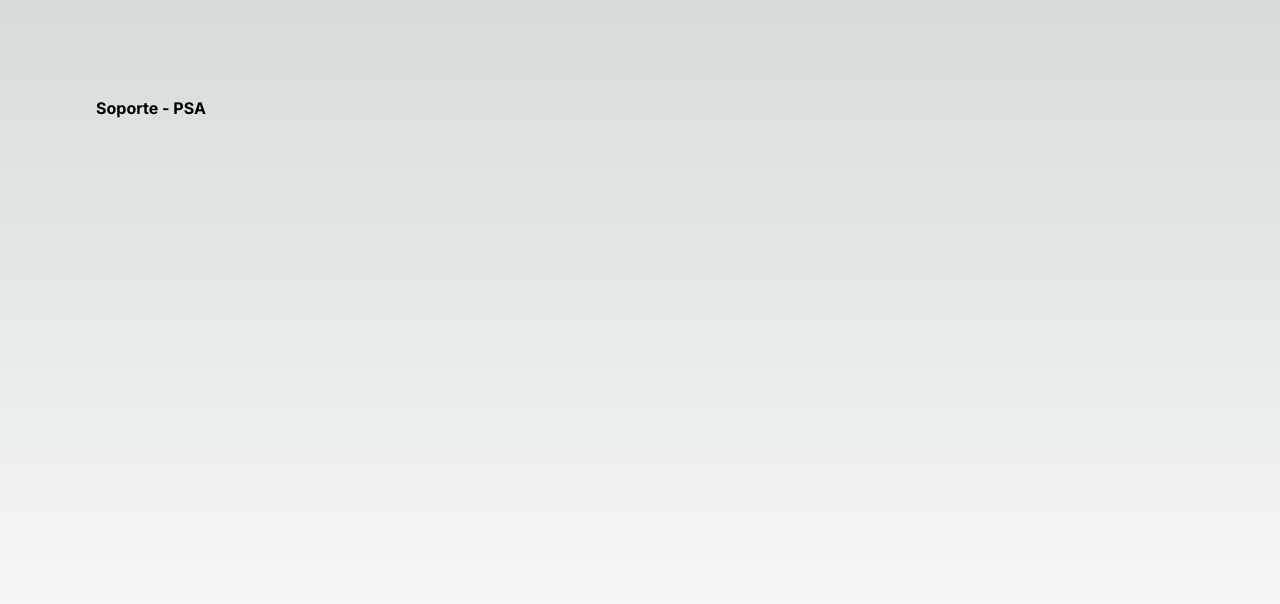
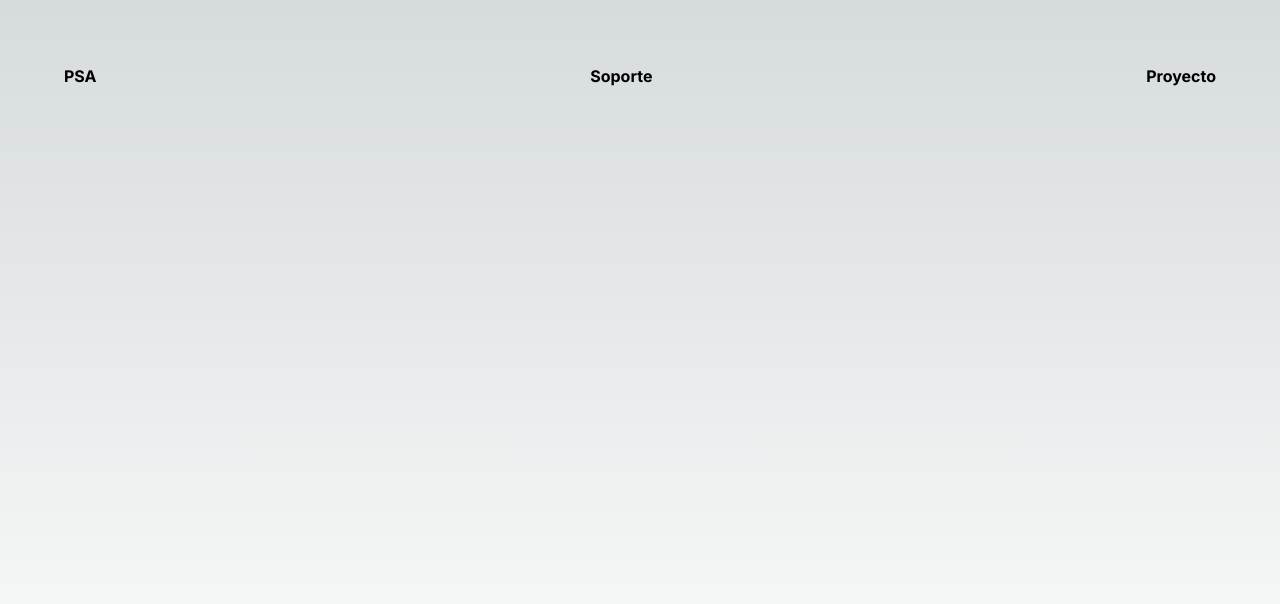
Before and after one commit to mauroj4ckunas/psa-front, a Next.js app: page / in a window 1280 px wide. Shown: the top 604 px of the page. Built offline with nearby package versions, Linux system fonts and the light colour scheme.

Commit message:
fix: tabla de tcikets

```diff
--- a/src/app/page.tsx
+++ b/src/app/page.tsx
@@ -1,10 +1,13 @@
 import Image from 'next/image'
+import Link from 'next/link'
 
 export default function Home() {
   return (
-    <main className="flex min-h-screen flex-col items-center p-24">
-        <header className=' w-full h-[20%] text-black font-bold'>
-          Soporte - PSA
+    <main className="flex min-h-screen flex-col items-center p-16">
+        <header className=' w-full h-[20%] flex flex-grow justify-between text-black font-bold'>
+          <Link href={'/'}>PSA</Link>
+          <Link href={'/soporte'}>Soporte</Link>
+          <div>Proyecto</div>
         </header>
     </main>
   )
--- /dev/null
+++ b/src/app/soporte/page.tsx
@@ -0,0 +1,19 @@
+import Link from 'next/link';
+import React from 'react'
+
+function Soporte() {
+  return <>
+    <main className='flex min-h-screen flex-col items-center p-16'>
+        <header className=' w-full h-[20%] flex flex-grow justify-between text-black font-bold'>
+          <Link href={'/'}>PSA</Link>
+          <Link href={'/soporte'}>Soporte</Link>
+          <div>Proyecto</div>
+        </header>
+        <section className=' h-full w-full flex flex-col'>
+
+        </section>
+    </main>
+  </>
+}
+
+export default Soporte;
```
Also changed, not shown: package.json (+6 -5 lines), src/app/soporte/components/TablaTickets.tsx (added, +18 -0 lines), 1 other file (tests, documents, lock files or other folders).
